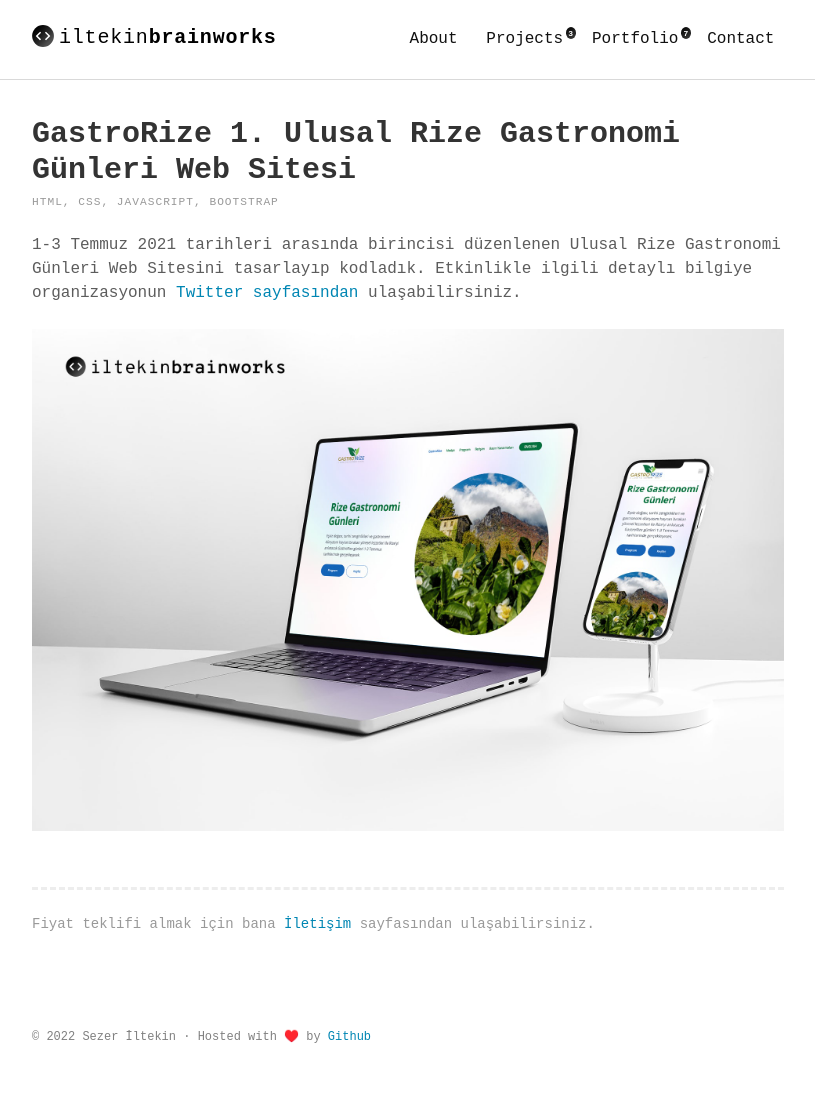
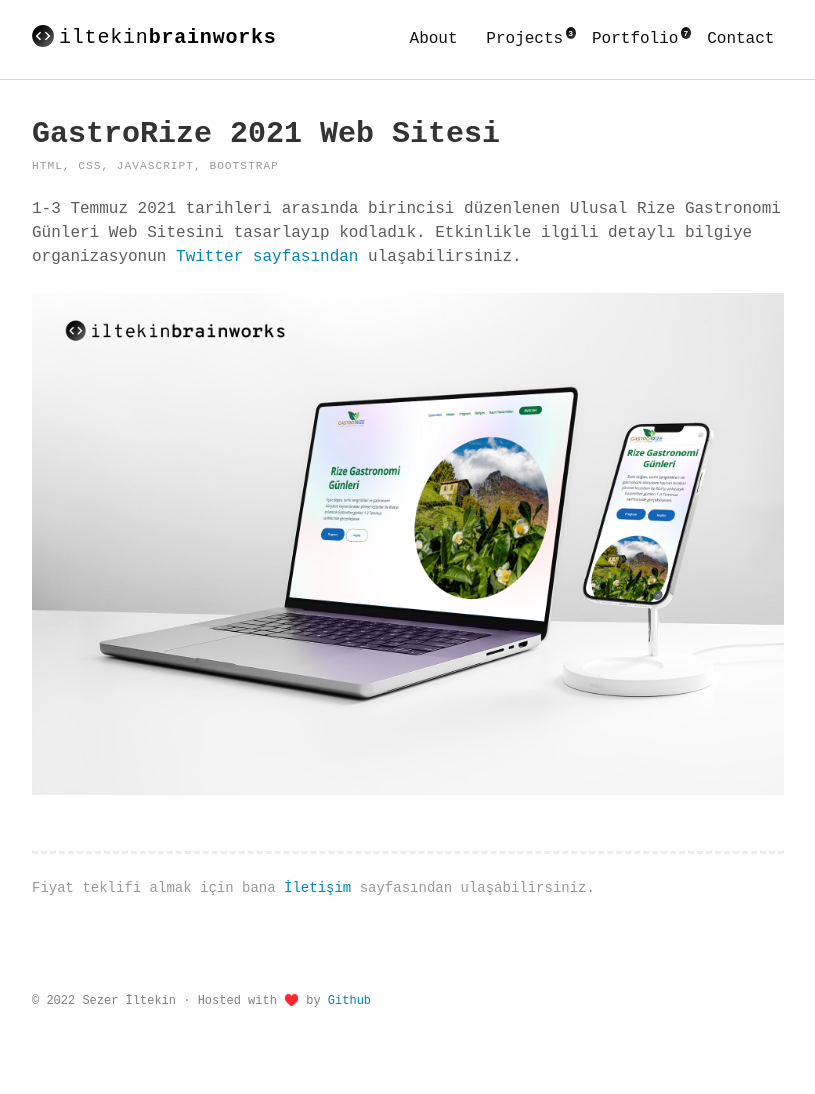
Before and after one commit to iltekin/iltekin.github.io, a Jekyll site: the page built from _portfolio/2021-07-01-gastro-rize-2021.md, in a window 1280 px wide. Shown: the whole page, without its empty margins (232-1047 px from the left). Built offline with Jekyll 4.4.1, drawn with Linux system fonts in a browser that asks for light colours; some web fonts are replaced; after the commit the page ends 1058 px from its top, so only the background shows below that.

Commit message:
new portfolio item

```diff
--- a/_portfolio/2021-07-01-gastro-rize-2021.md
+++ b/_portfolio/2021-07-01-gastro-rize-2021.md
@@ -1,6 +1,6 @@
 ---
 layout: portfolio
-title: "GastroRize 1. Ulusal Rize Gastronomi Günleri Web Sitesi"
+title: "GastroRize 2021 Web Sitesi"
 comments: false
 description: "1. Ulusal Rize Gastronomi Günleri Web Sitesi"
 keywords: "gastrorize, rize, çay"
```
